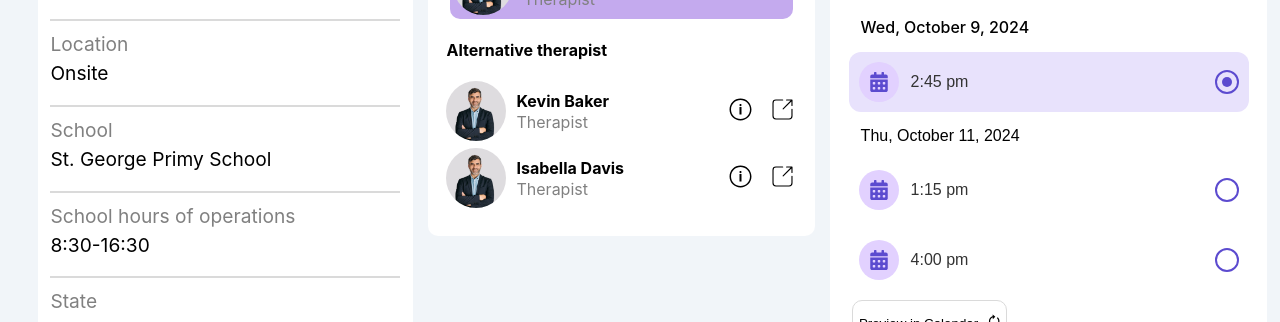
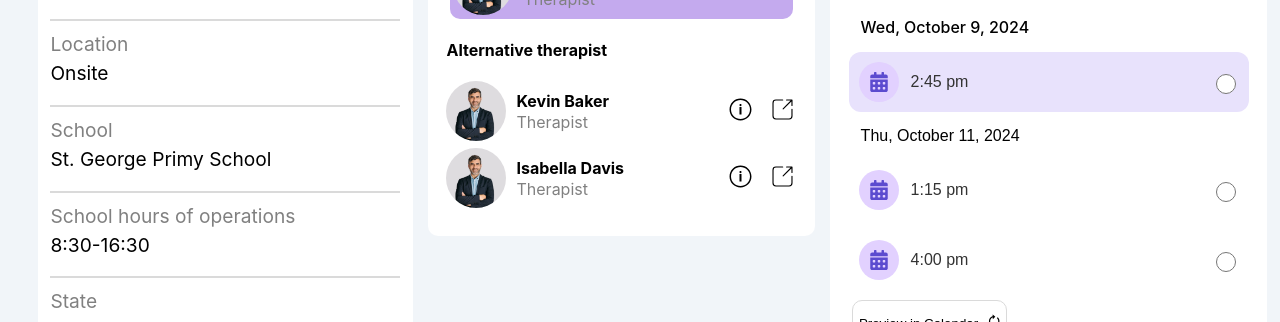
Before and after one commit to Namangarg110/Hazel_New_Frontend, a React (Create React App) app: page /earliestAvailable in a window 1280 px wide. Shown: the part 295-617 px from the top of the page. Built offline with nearby package versions, Linux system fonts and the light colour scheme.

Commit message:
I have Update EarliestAvailable.js radio buttons

```diff
--- a/src/Components/EarliestAvailable.js
+++ b/src/Components/EarliestAvailable.js
@@ -215,7 +215,12 @@ function EarliestAvailable() {
                     <FaCalendarAlt aria-label="calendar" />
                   </div>
                   <div className="time-text">2:45 pm</div>
-                  <div className="radio-button selected"></div>
+                  <input
+                    type="radio"
+                    className="radio-button"
+                    name="radiobtn"
+                  />
+                  {/* <div className="radio-button selected"></div> */}
                 </div>
 
                 <div className="date-header">Thu, October 11, 2024</div>
@@ -225,7 +230,12 @@ function EarliestAvailable() {
                     <FaCalendarAlt aria-label="calendar" />
                   </div>
                   <div className="time-text">1:15 pm</div>
-                  <div className="radio-button"></div>
+                  <input
+                    type="radio"
+                    className="radio-button"
+                    name="radiobtn"
+                  />
+                  {/* <div className="radio-button"></div> */}
                 </div>
 
                 <div className="time-option">
@@ -233,7 +243,12 @@ function EarliestAvailable() {
                     <FaCalendarAlt aria-label="calendar" />
                   </div>
                   <div className="time-text">4:00 pm</div>
-                  <div className="radio-button"></div>
+                  <input
+                    type="radio"
+                    className="radio-button"
+                    name="radiobtn"
+                  />
+                  {/* <div className="radio-button"></div> */}
                 </div>
               </div>
             </div>
```
